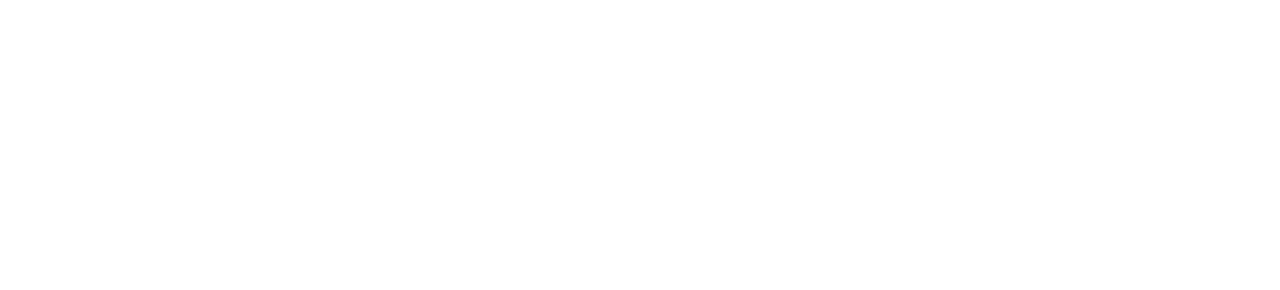
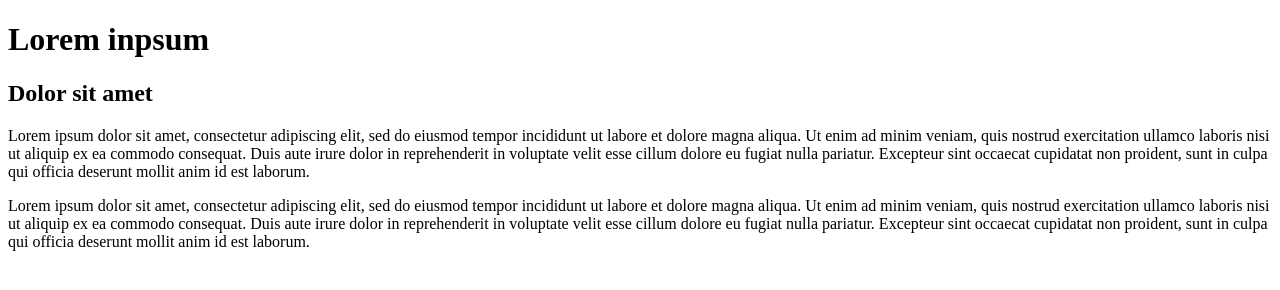
Before and after one commit to MatheusValeroColim/Project-Pair-Programing, a plain HTML site: page mobile.html in a window 1280 px wide. Drawn offline with Linux system fonts and the light colour scheme.

Commit message:
add conteúdos tags

```diff
--- a/mobile.html
+++ b/mobile.html
@@ -8,14 +8,14 @@
 </head>
 <body>
     <header>
-        <h1></h1>
+        <h1>Lorem inpsum</h1>
     </header>
     <section>
-        <h2></h2>
-        <p></p>
+        <h2>Dolor sit amet</h2>
+        <p>Lorem ipsum dolor sit amet, consectetur adipiscing elit, sed do eiusmod tempor incididunt ut labore et dolore magna aliqua. Ut enim ad minim veniam, quis nostrud exercitation ullamco laboris nisi ut aliquip ex ea commodo consequat. Duis aute irure dolor in reprehenderit in voluptate velit esse cillum dolore eu fugiat nulla pariatur. Excepteur sint occaecat cupidatat non proident, sunt in culpa qui officia deserunt mollit anim id est laborum.</p>
     </section>
     <footer>
-        <p></p>
+        <p>Lorem ipsum dolor sit amet, consectetur adipiscing elit, sed do eiusmod tempor incididunt ut labore et dolore magna aliqua. Ut enim ad minim veniam, quis nostrud exercitation ullamco laboris nisi ut aliquip ex ea commodo consequat. Duis aute irure dolor in reprehenderit in voluptate velit esse cillum dolore eu fugiat nulla pariatur. Excepteur sint occaecat cupidatat non proident, sunt in culpa qui officia deserunt mollit anim id est laborum.</p>
     </footer>
 </body>
 </html>
```
Also changed, not shown: game.html (+4 -4 lines).
